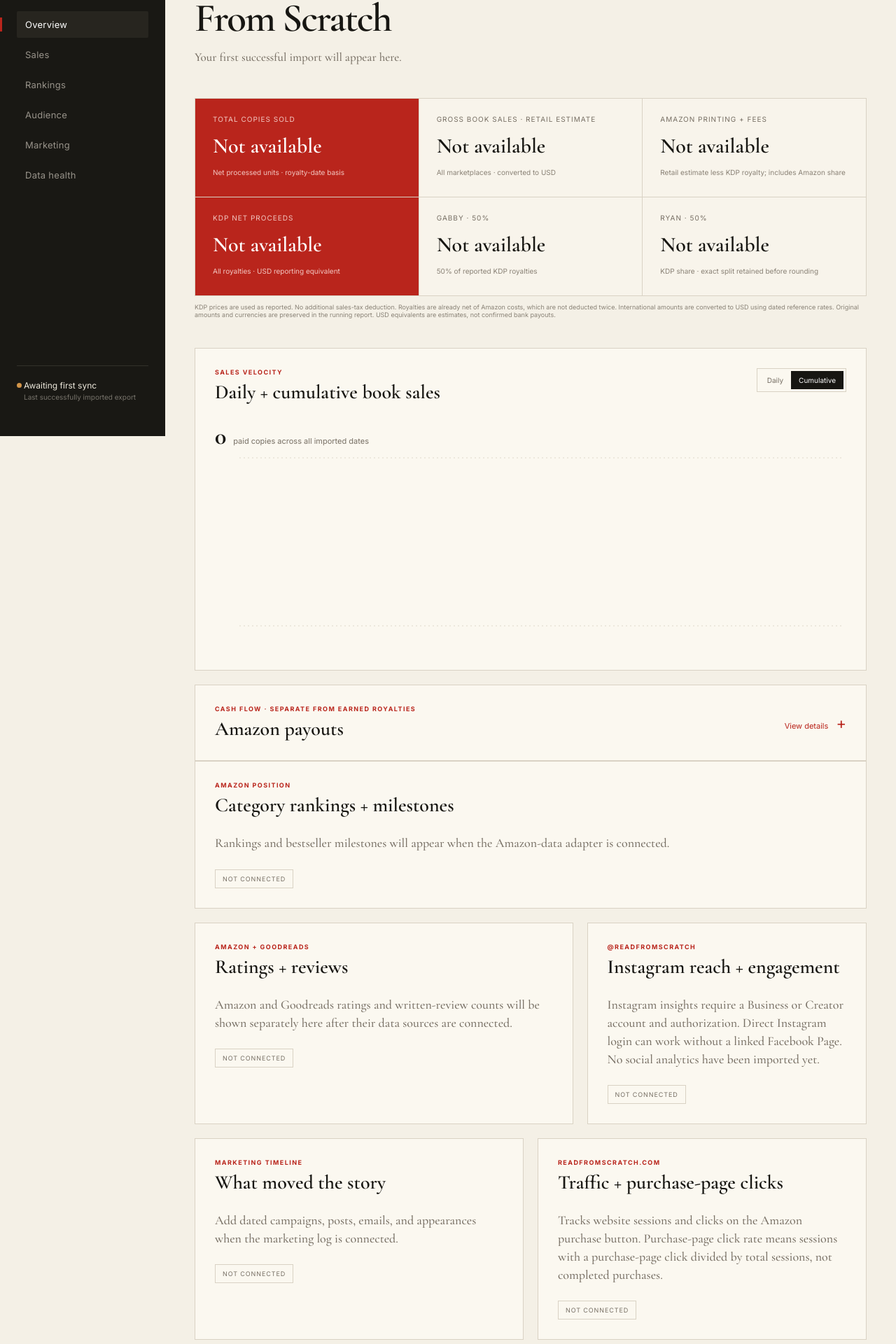
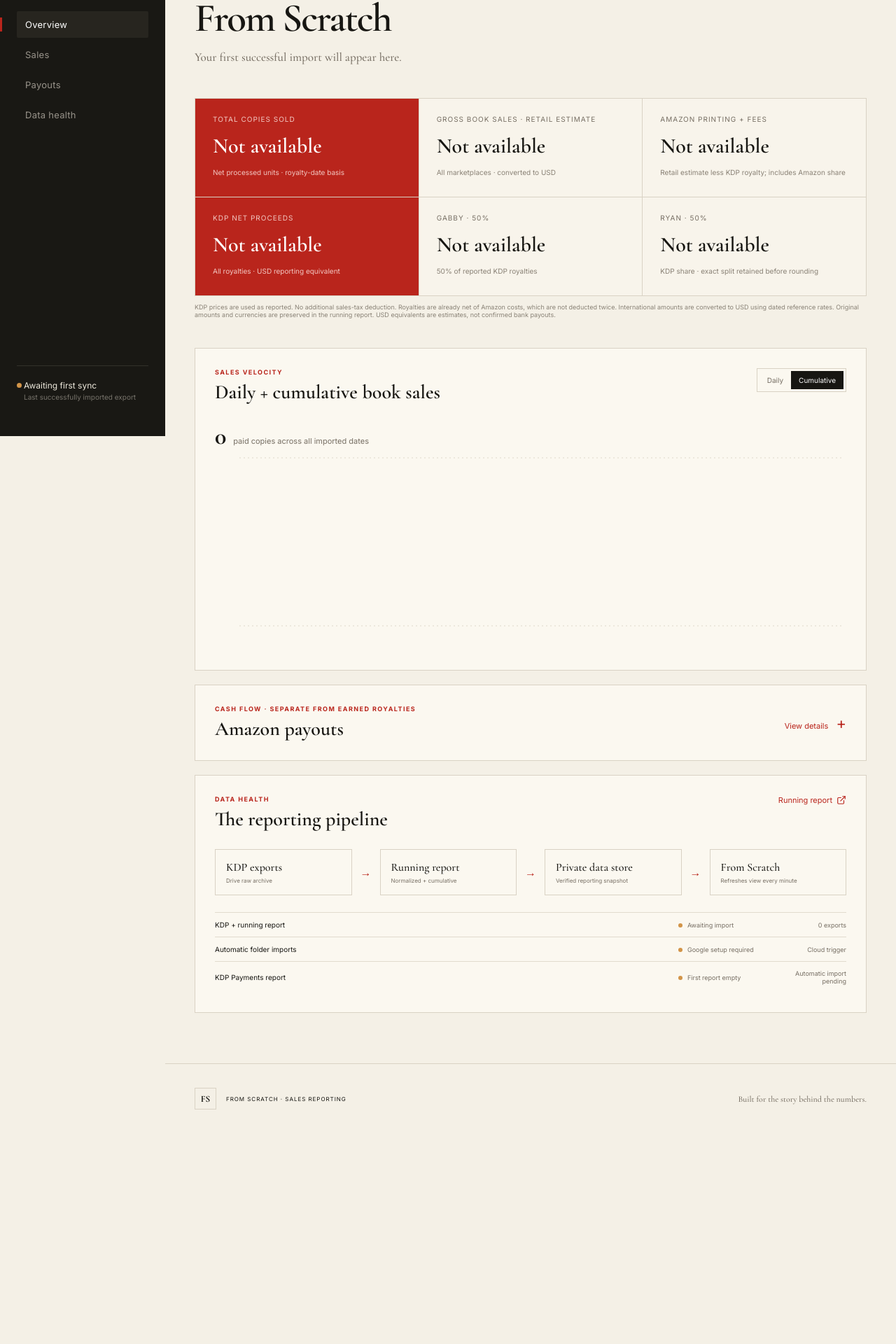
Before and after one commit to gabrealinc/from-scratch-dashboard, a Next.js app: page / in a window 1280 px wide. Shown: the part 177-2097 px from the top of the page at 70% size. After the commit the page ends 1796 px from the top, so only its background shows below. Built offline with nearby package versions, Linux system fonts and the light colour scheme.

Commit message:
Simplify dashboard to Amazon export sales and payments only

```diff
--- a/components/dashboard.tsx
+++ b/components/dashboard.tsx
@@ -11,9 +11,6 @@
 function Title({kicker,title,aside}:{kicker:string;title:string;aside?:React.ReactNode}) {
   return <div className="section-title"><div><p>{kicker}</p><h2>{title}</h2></div>{aside}</div>;
 }
-function Pending({kicker,title,children}:{kicker:string;title:string;children:React.ReactNode}) {
-  return <section className="panel"><Title kicker={kicker} title={title}/><p className="pending-copy">{children}</p><span className="pending-badge">Not connected</span></section>;
-}
 export default function Dashboard({snapshot}:{snapshot:Snapshot|null}) {
   const [menu,setMenu]=useState(false);
   const [series,setSeries]=useState<"daily"|"cumulative">("cumulative");
@@ -26,7 +23,7 @@
   }
   const totals=snapshot?.totals;
   const fmt=(v:number|undefined)=>v===undefined?"Not available":money.format(v);
-  const nav=["Overview","Sales","Rankings","Audience","Marketing","Data health"];
+  const nav=["Overview","Sales","Payouts","Data health"];
   return <div className="app-shell">
     <aside className={menu?"sidebar open":"sidebar"}>
       <div className="sidebar-head"><div className="brand-mark">FS</div><button className="icon-button close" onClick={()=>setMenu(false)} aria-label="Close menu"><X/></button></div>
@@ -65,10 +62,7 @@
             <span className="pending-badge">Report format verified · automatic payment imports not active</span>
           </div>
         </details>
-        <div id="rankings"><Pending kicker="Amazon position" title="Category rankings + milestones">Rankings and bestseller milestones will appear when the Amazon-data adapter is connected.</Pending></div>
-        <div id="audience" className="two-col"><Pending kicker="Amazon + Goodreads" title="Ratings + reviews">Amazon and Goodreads ratings and written-review counts will be shown separately here after their data sources are connected.</Pending><Pending kicker="@readfromscratch" title="Instagram reach + engagement">Instagram insights require a Business or Creator account and authorization. Direct Instagram login can work without a linked Facebook Page. No social analytics have been imported yet.</Pending></div>
-        <div id="marketing" className="two-col lower"><Pending kicker="Marketing timeline" title="What moved the story">Add dated campaigns, posts, emails, and appearances when the marketing log is connected.</Pending><Pending kicker="ReadFromScratch.com" title="Traffic + purchase-page clicks">Tracks website sessions and clicks on the Amazon purchase button. Purchase-page click rate means sessions with a purchase-page click divided by total sessions, not completed purchases.</Pending></div>
-        <section className="panel sources" id="data-health"><Title kicker="Data health" title="The reporting pipeline" aside={<a className="report-link" href="https://docs.google.com/spreadsheets/d/1y0I6R_wP0d8p6diFDZbJcAuJicLt5BziOwJOpi4Ub08/edit" target="_blank" rel="noopener noreferrer">Running report <ExternalLink size={14}/></a>}/><div className="pipeline"><div>KDP exports<small>Drive raw archive</small></div><span>→</span><div>Running report<small>Normalized + cumulative</small></div><span>→</span><div>Private data store<small>Verified reporting snapshot</small></div><span>→</span><div>From Scratch<small>Refreshes view every minute</small></div></div><div className="source-table"><div><p>KDP + running report</p><span><i/>{snapshot?"Imported successfully":"Awaiting import"}</span><small>{snapshot?.reports.length??0} exports</small></div><div><p>Automatic folder imports</p><span><i/>Google setup required</span><small>Cloud trigger</small></div><div><p>Social insights, Amazon + Goodreads, site analytics</p><span><i/>Not connected</span><small>Pending</small></div></div>{snapshot?.currencies.map(c=><p className="currency-note" key={c.currency}>{c.currency}: {c.royalty.toFixed(2)} original-currency royalties · {c.copies} paid copies. Included in USD totals after conversion.</p>)}</section>
+        <section className="panel sources" id="data-health"><Title kicker="Data health" title="The reporting pipeline" aside={<a className="report-link" href="https://docs.google.com/spreadsheets/d/1y0I6R_wP0d8p6diFDZbJcAuJicLt5BziOwJOpi4Ub08/edit" target="_blank" rel="noopener noreferrer">Running report <ExternalLink size={14}/></a>}/><div className="pipeline"><div>KDP exports<small>Drive raw archive</small></div><span>→</span><div>Running report<small>Normalized + cumulative</small></div><span>→</span><div>Private data store<small>Verified reporting snapshot</small></div><span>→</span><div>From Scratch<small>Refreshes view every minute</small></div></div><div className="source-table"><div><p>KDP + running report</p><span><i/>{snapshot?"Imported successfully":"Awaiting import"}</span><small>{snapshot?.reports.length??0} exports</small></div><div><p>Automatic folder imports</p><span><i/>Google setup required</span><small>Cloud trigger</small></div><div><p>KDP Payments report</p><span><i/>First report empty</span><small>Automatic import pending</small></div></div>{snapshot?.currencies.map(c=><p className="currency-note" key={c.currency}>{c.currency}: {c.royalty.toFixed(2)} original-currency royalties · {c.copies} paid copies. Included in USD totals after conversion.</p>)}</section>
       </div><footer><div className="brand-mark small">FS</div><p>FROM SCRATCH · SALES REPORTING</p><span>Built for the story behind the numbers.</span></footer>
     </main>
   </div>;
```
Also changed, not shown: integrations/TASK-LEDGER.md (+6 -0 lines).
